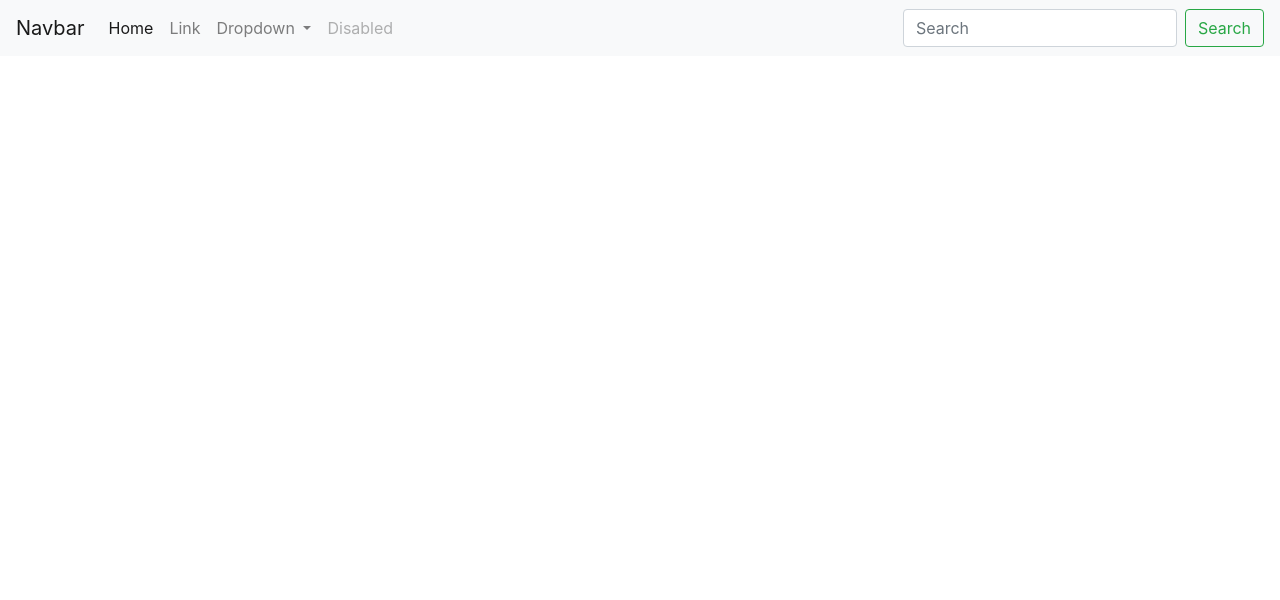
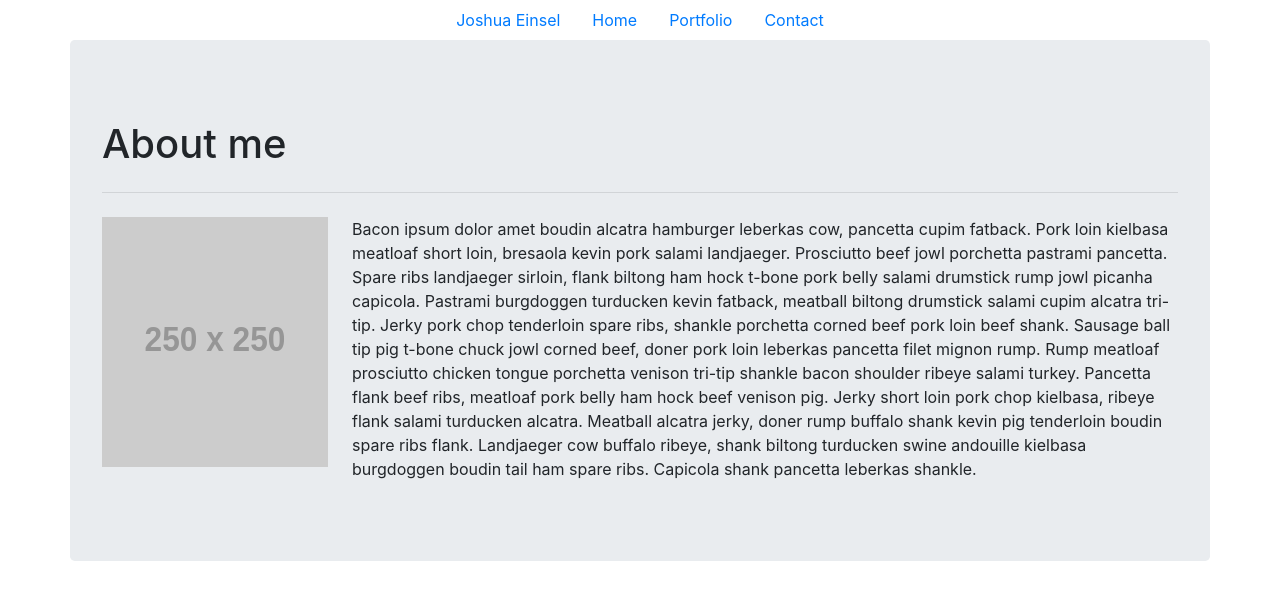
Before and after one commit to JEinsel/Bootstrap-portfolio, a plain HTML site: page index.html in a window 1280 px wide. Drawn offline with nearby package versions, Linux system fonts and the light colour scheme; placeholder pictures from the web are drawn by us.

Commit message:
Mostly fixed portfolio page

```diff
--- a/index.html
+++ b/index.html
@@ -5,50 +5,61 @@
   <meta charset="UTF-8">
   <meta name="viewport" content="width=device-width, initial-scale=1.0">
   <meta http-equiv="X-UA-Compatible" content="ie=edge">
+  <meta name="viewport" content="width=device-width, initial-scale=1, shrink-to-fit=no">
   <title>Document</title>
   <link rel="stylesheet" href="https://maxcdn.bootstrapcdn.com/bootstrap/4.0.0/css/bootstrap.min.css"
     integrity="sha384-Gn5384xqQ1aoWXA+058RXPxPg6fy4IWvTNh0E263XmFcJlSAwiGgFAW/dAiS6JXm" crossorigin="anonymous">
 
-        <nav class="navbar navbar-expand-lg navbar-light bg-light">
-            <a class="navbar-brand" href="#">Navbar</a>
-            <button class="navbar-toggler" type="button" data-toggle="collapse" data-target="#navbarSupportedContent" aria-controls="navbarSupportedContent" aria-expanded="false" aria-label="Toggle navigation">
-              <span class="navbar-toggler-icon"></span>
-            </button>
-
-            <div class="collapse navbar-collapse" id="navbarSupportedContent">
-              <ul class="navbar-nav mr-auto">
-                <li class="nav-item active">
-                  <a class="nav-link" href="#">Home <span class="sr-only">(current)</span></a>
+  <ul class="nav justify-content-center">
+    <li class="nav-item">
+      <a class="nav-link active" href="#">Joshua Einsel</a>
+    <li class="nav-item">
+      <a class="nav-link active" href="index.html">Home</a>
     </li>
     <li class="nav-item">
-                  <a class="nav-link" href="#">Link</a>
-                </li>
-                <li class="nav-item dropdown">
-                  <a class="nav-link dropdown-toggle" href="#" id="navbarDropdown" role="button" data-toggle="dropdown" aria-haspopup="true" aria-expanded="false">
-                    Dropdown
-                  </a>
-                  <div class="dropdown-menu" aria-labelledby="navbarDropdown">
-                    <a class="dropdown-item" href="#">Action</a>
-                    <a class="dropdown-item" href="#">Another action</a>
-                    <div class="dropdown-divider"></div>
-                    <a class="dropdown-item" href="#">Something else here</a>
-                  </div>
+      <a class="nav-link" href="portfolio.html">Portfolio</a>
     </li>
     <li class="nav-item">
-                  <a class="nav-link disabled" href="#">Disabled</a>
+      <a class="nav-link" href="contact.html">Contact</a>
     </li>
+
   </ul>
-              <form class="form-inline my-2 my-lg-0">
-                <input class="form-control mr-sm-2" type="search" placeholder="Search" aria-label="Search">
-                <button class="btn btn-outline-success my-2 my-sm-0" type="submit">Search</button>
-              </form>
-            </div>
-          </nav>
+
+
 
 </head>
 
 <body>
+  <div class="container">
+    <div class="row">
+      <div classs="col-8">
+        <div class="jumbotron">
+          <h1 class="display-4">
+            <p class="lead">
+              <h1>About me</h1>
+            </p>
+            <hr class="my-4">
+            <img style="width:250px; height:250px;" class="float-left pr-4" src="https://via.placeholder.com/250"
+              alt="Placeholder pic">
+            <p>Bacon ipsum dolor amet boudin alcatra hamburger leberkas cow, pancetta cupim fatback. Pork loin kielbasa
+              meatloaf short loin, bresaola kevin pork salami landjaeger. Prosciutto beef jowl porchetta pastrami
+              pancetta. Spare ribs landjaeger sirloin, flank biltong ham hock t-bone pork belly salami drumstick rump
+              jowl picanha capicola. Pastrami burgdoggen turducken kevin fatback, meatball biltong drumstick salami
+              cupim alcatra tri-tip. Jerky pork chop tenderloin spare ribs, shankle porchetta corned beef pork loin beef
+              shank.
 
+              Sausage ball tip pig t-bone chuck jowl corned beef, doner pork loin leberkas pancetta filet mignon rump.
+              Rump meatloaf prosciutto chicken tongue porchetta venison tri-tip shankle bacon shoulder ribeye salami
+              turkey. Pancetta flank beef ribs, meatloaf pork belly ham hock beef venison pig. Jerky short loin pork
+              chop kielbasa, ribeye flank salami turducken alcatra. Meatball alcatra jerky, doner rump buffalo shank
+              kevin pig tenderloin boudin spare ribs flank. Landjaeger cow buffalo ribeye, shank biltong turducken swine
+              andouille kielbasa burgdoggen boudin tail ham spare ribs. Capicola shank pancetta leberkas shankle.</p>
+            <p class="lead">
+            </p>
+        </div>
+        </col-8>
+        </row>
+        </container>
 
 
 
```
Also changed, not shown: contact.html (added, +64 -0 lines), portfolio.html (added, +69 -0 lines). Lines whose indentation alone changed are shown as unchanged.
